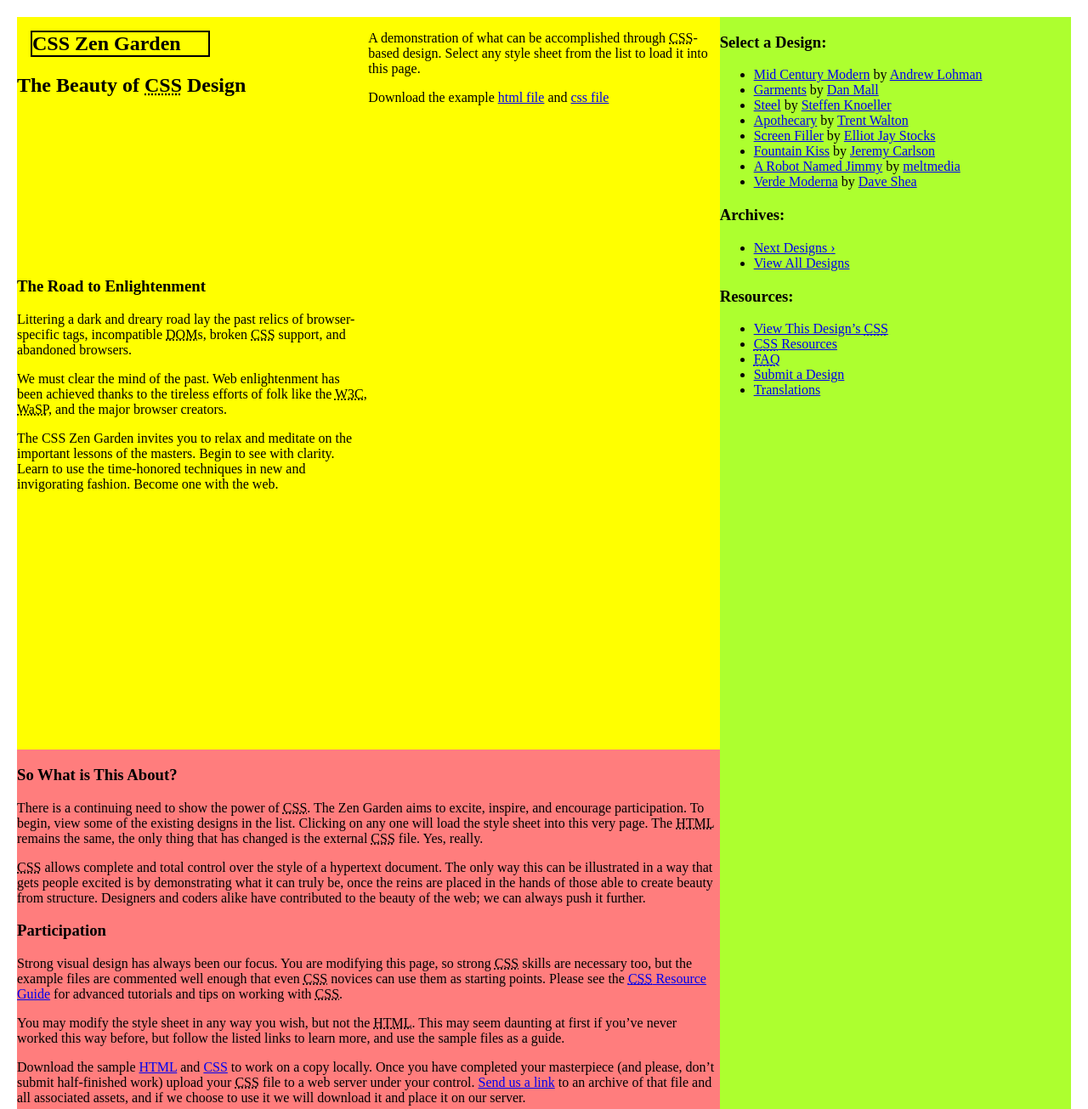
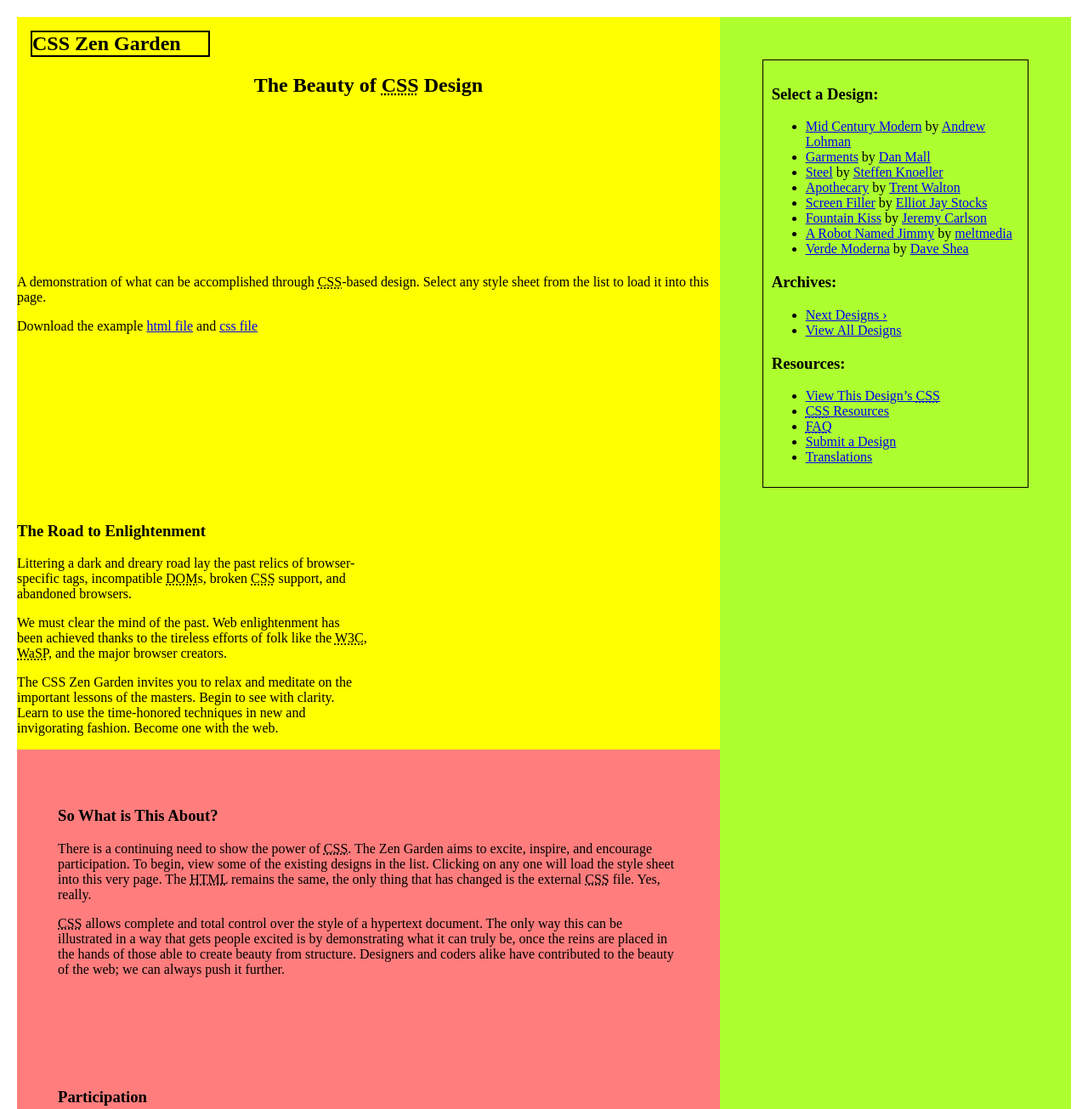
Before and after one commit to ortizal19009/projectTeam, a plain HTML site: page index.html in a window 1280 px wide. Shown: the top 1305 px of the page at 85% size. Drawn offline with Linux system fonts and the light colour scheme.

Commit message:
Actualizacion de grid

```diff
--- a/css/grid.scss
+++ b/css/grid.scss
@@ -7,9 +7,17 @@ section{
 }
 .main{
   background-color: rgb(255, 125, 125);
+  div{
+    padding: 3em;
+  }
 }
 aside{
   background-color: greenyellow;
+  padding: 50px;
+  .wrapper {
+    border: 1px black solid;
+    padding: 10px;
+  }
 }
 @media screen and (min-width: 701px) {
   .page-wrapper {
@@ -26,11 +34,24 @@ aside{
     grid-template-rows: repeat(3, 1fr);
     header {
       grid-row: 1;
+      grid-column-start: 1;
+      grid-column-end: 3;
+
       h1 {
         border: 2px black solid;
-        width: 50%;
+        width: 25%;
         margin: 1rem;
       }
+      h2{
+        text-align: center;
+      }
+    }
+    .summary{
+      grid-row: 2;
+      grid-column:1/3;
+    }
+    .preamble{
+      grid-row: 3;
     }
   }
   aside {
@@ -86,10 +107,6 @@ aside{
   aside {
     grid-row: 3;
 
-    padding: 50px;
-    .wrapper {
-      border: 1px black solid;
-      padding: 10px;
-    }
+
   }
 }
```
Also changed, not shown: css/grid.css, 1 other file.
